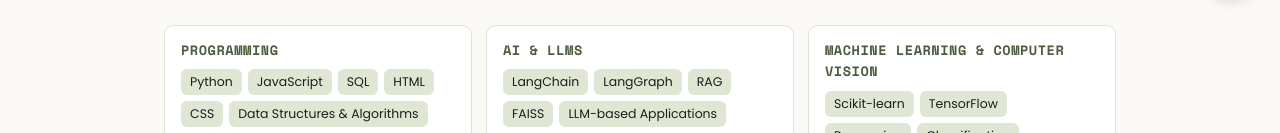
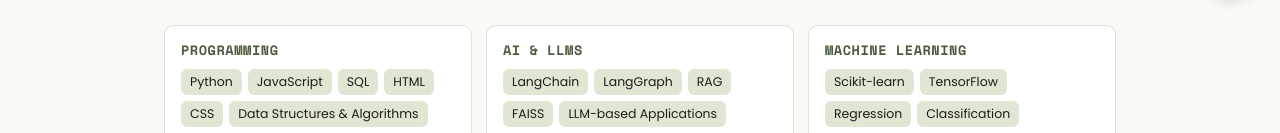
Before and after one commit to riya5005/AIPortfolio, a React (Vite) app in the folder riya-portfolio/frontend/: page / in a window 1280 px wide. Shown: the part 783-916 px from the top of the page. Built offline with nearby package versions, Linux system fonts and the light colour scheme; no server answers.

Commit message:
Update title for Machine Learning skills section

```diff
--- a/riya-portfolio/frontend/src/components/Skills.jsx
+++ b/riya-portfolio/frontend/src/components/Skills.jsx
@@ -8,7 +8,7 @@ const skillGroups = [
     items: ['LangChain', 'LangGraph', 'RAG', 'FAISS', 'LLM-based Applications', 'Prompt Engineering'],
   },
   {
-    title: 'Machine Learning & Computer Vision',
+    title: 'Machine Learning',
     items: ['Scikit-learn', 'TensorFlow', 'Regression', 'Classification', 'Model Evaluation'],
   },
   {
```
